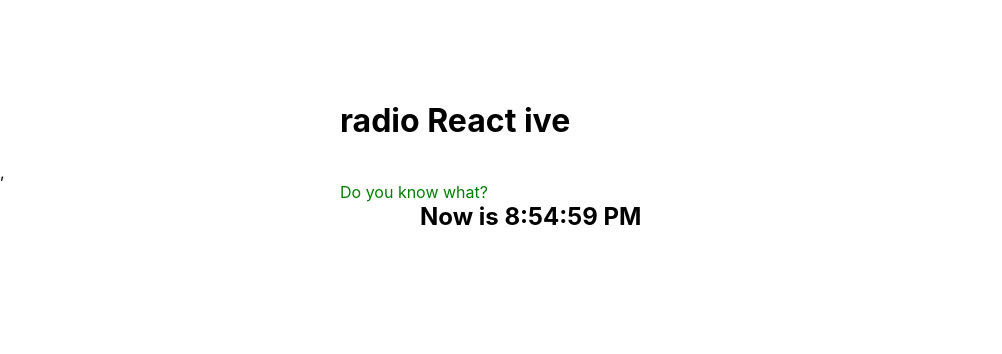
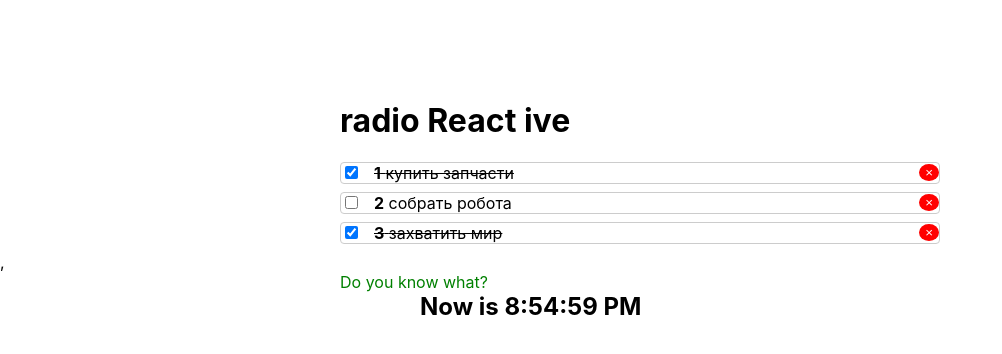
Before and after one commit to DiamondDigger/react-basics, a React (Create React App) app: page / in a window 1280 px wide. Shown: the top 354 px of the page, without its empty margins (0-1002 px from the left). Built offline with nearby package versions, Linux system fonts and the light colour scheme.

Commit message:
- #10 - added function from Context to the button tag and bind it

```diff
--- a/src/Todo/TodoItem.js
+++ b/src/Todo/TodoItem.js
@@ -36,7 +36,7 @@ function TodoItem({record, index, funcFromTodoList}) {
                 {record.content}
             </span>
 
-            <button className="rm" onClick={removeTodoItem(record.id)}>&times;</button>
+            <button className="rm" onClick={removeTodoItem.bind(null,record.id)}>&times;</button>
         </li>
     );
 }
```
